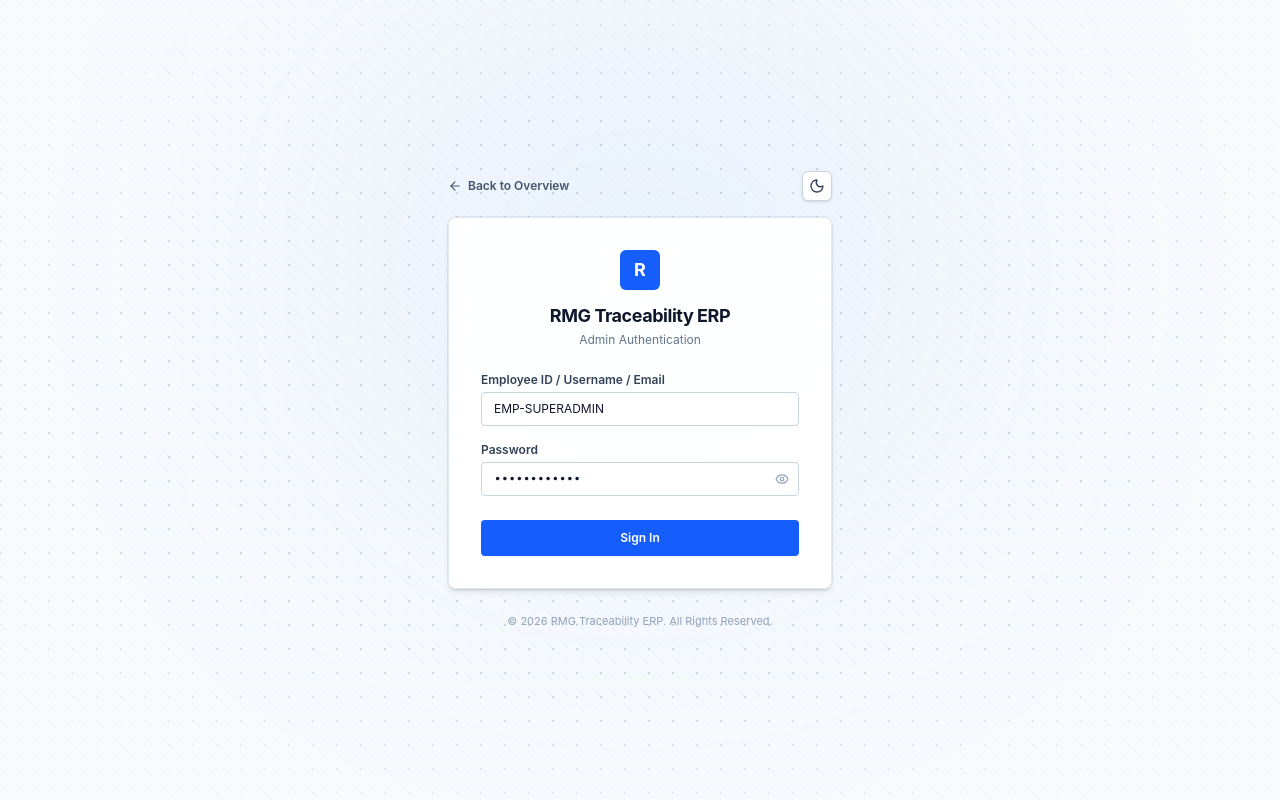
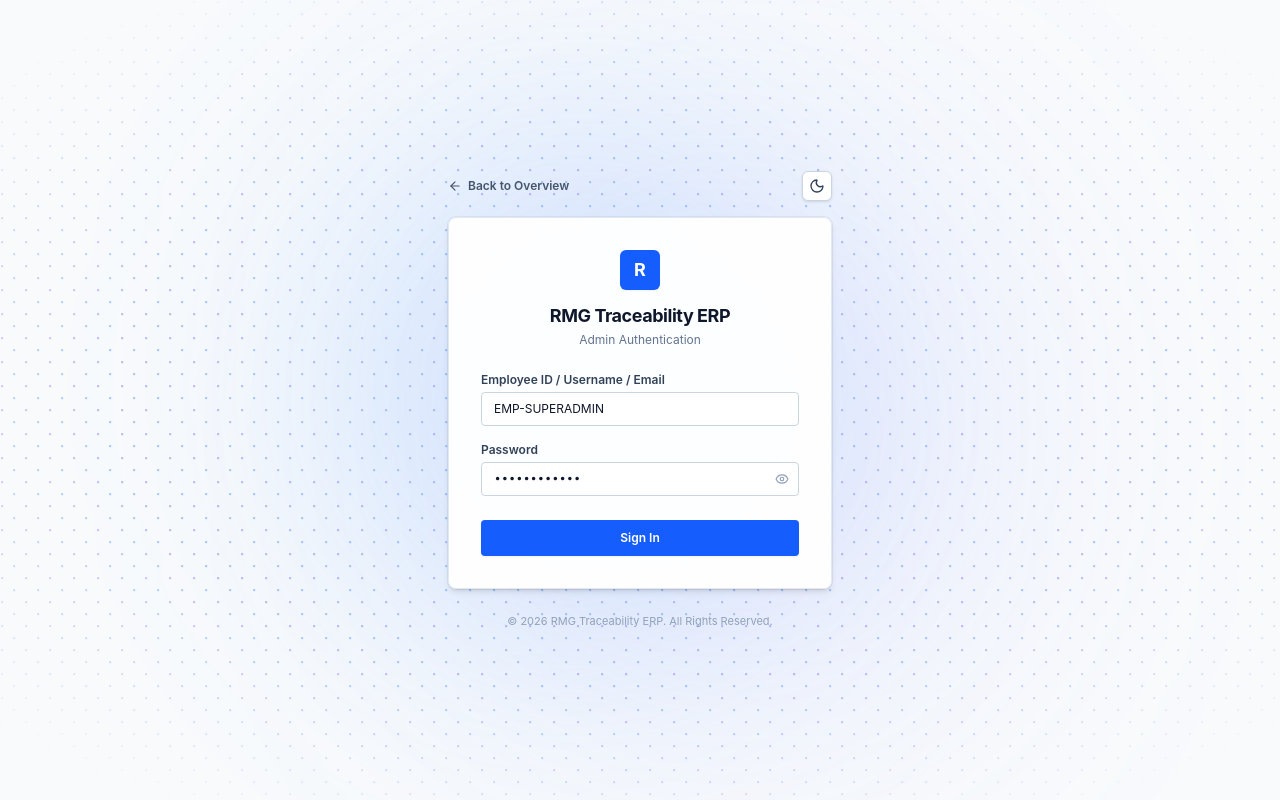
Before and after one commit to techstackbusinessbd/rmg-traceability, a React app in the folder frontend/: page /login in a window 1280 px wide. Built offline with nearby package versions, Linux system fonts and the light colour scheme; the HTML template or start-up script is replaced by a standard one.

Commit message:
style(auth): add fluid dynamic animated textile matrix panning and dual floating glowing ambient orbs to LoginPage

```diff
--- a/frontend/src/index.css
+++ b/frontend/src/index.css
@@ -5,3 +5,48 @@
     @apply transition-colors duration-200 antialiased font-sans;
   }
 }
+
+@keyframes panGrid {
+  0% {
+    background-position: 0px 0px;
+  }
+  100% {
+    background-position: 48px 48px;
+  }
+}
+
+@keyframes floatBlobSlow {
+  0%, 100% {
+    transform: translate(0px, 0px) scale(1);
+  }
+  33% {
+    transform: translate(30px, -40px) scale(1.1);
+  }
+  66% {
+    transform: translate(-25px, 25px) scale(0.95);
+  }
+}
+
+@keyframes floatBlobReverse {
+  0%, 100% {
+    transform: translate(0px, 0px) scale(1);
+  }
+  33% {
+    transform: translate(-35px, 30px) scale(1.08);
+  }
+  66% {
+    transform: translate(30px, -30px) scale(0.92);
+  }
+}
+
+.animate-pan-grid {
+  animation: panGrid 20s linear infinite;
+}
+
+.animate-float-slow {
+  animation: floatBlobSlow 16s ease-in-out infinite;
+}
+
+.animate-float-reverse {
+  animation: floatBlobReverse 18s ease-in-out infinite;
+}
--- a/frontend/src/pages/LoginPage.jsx
+++ b/frontend/src/pages/LoginPage.jsx
@@ -34,12 +34,13 @@ export default function LoginPage() {
       isDark ? 'bg-slate-950 text-slate-100' : 'bg-slate-50 text-slate-800'
     }`}>
 
-      {/* Textile Weave / Architectural Matrix Pattern (Tailored for RMG ERP) */}
+      {/* Dynamic Animated Textile Weave & Matrix Pattern */}
       <div
-        className="absolute inset-0 pointer-events-none opacity-[0.4] dark:opacity-[0.22]"
+        className="absolute inset-0 pointer-events-none opacity-[0.45] dark:opacity-[0.25] animate-pan-grid"
         style={{
           backgroundImage: `
-            radial-gradient(circle at 1px 1px, ${isDark ? '#475569' : '#94a3b8'} 1.2px, transparent 0)
+            radial-gradient(circle at 1px 1px, ${isDark ? '#60a5fa' : '#3b82f6'} 1.2px, transparent 0),
+            radial-gradient(circle at 13px 13px, ${isDark ? '#818cf8' : '#6366f1'} 1px, transparent 0)
           `,
           backgroundSize: '24px 24px',
           maskImage: 'radial-gradient(ellipse 70% 60% at 50% 50%, #000 60%, transparent 100%)',
@@ -47,18 +48,14 @@ export default function LoginPage() {
         }}
       />
 
-      {/* Modern Diagonal Linear Sheen / Textile Texture Layer */}
-      <div
-        className="absolute inset-0 pointer-events-none opacity-[0.03] dark:opacity-[0.06]"
-        style={{
-          backgroundImage: `repeating-linear-gradient(45deg, #3b82f6 0, #3b82f6 1px, transparent 0, transparent 50%)`,
-          backgroundSize: '16px 16px'
-        }}
-      />
+      {/* Floating Animated Ambient Glow 1 */}
+      <div className={`absolute top-1/4 left-1/4 w-[450px] h-[450px] rounded-full blur-[120px] pointer-events-none animate-float-slow ${
+        isDark ? 'bg-blue-600/15' : 'bg-blue-400/20'
+      }`} />
 
-      {/* Subtle Ambient Radial Lighting */}
-      <div className={`absolute top-1/3 left-1/2 -translate-x-1/2 -translate-y-1/2 w-[600px] h-[500px] rounded-full blur-[140px] pointer-events-none ${
-        isDark ? 'bg-blue-600/10' : 'bg-blue-400/10'
+      {/* Floating Animated Ambient Glow 2 */}
+      <div className={`absolute bottom-1/4 right-1/4 w-[400px] h-[400px] rounded-full blur-[130px] pointer-events-none animate-float-reverse ${
+        isDark ? 'bg-indigo-600/15' : 'bg-indigo-400/20'
       }`} />
 
       {/* Content Container */}
```
